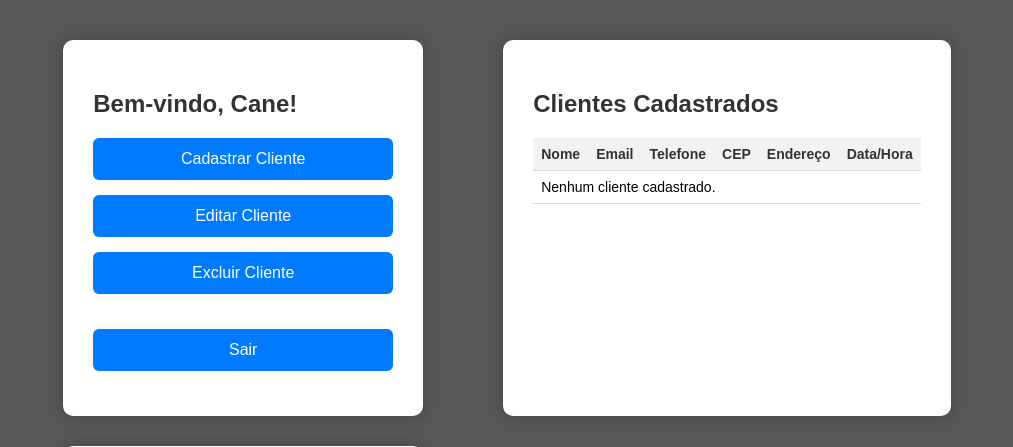
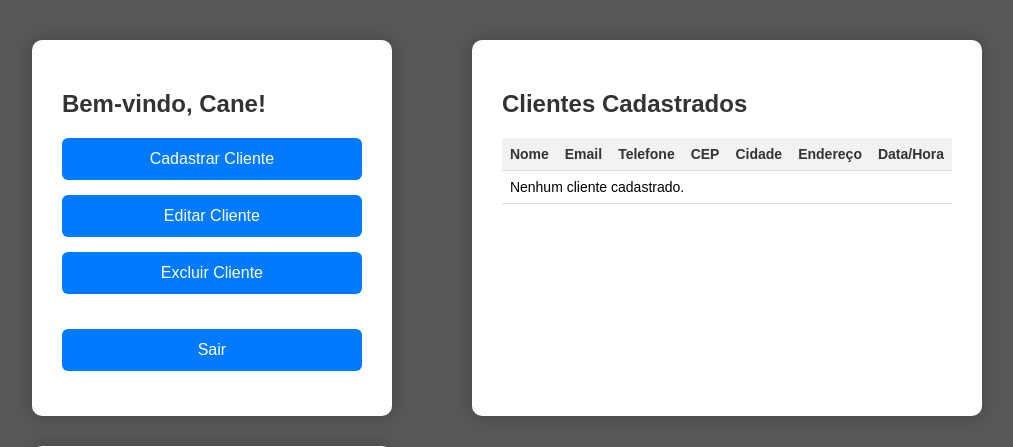
Before and after one commit to GabrielBiz6745/SA, a PHP site: page /inicial.php in a window 1280 px wide. Shown: the top 447 px of the page, without its empty margins (133-1146 px from the left). Run offline with PHP 8.4, Linux system fonts and the light colour scheme; data that the repository does not hold is empty.

Commit message:
update 6.5

```diff
--- a/inicial.php
+++ b/inicial.php
@@ -143,6 +143,7 @@ require_once 'conexaoSA.php';
                         <th>Email</th>
                         <th>Telefone</th>
                         <th>CEP</th>
+                        <th>Cidade</th>
                         <th>Endereço</th>
                         <th>Data/Hora</th>
                     </tr>
@@ -155,13 +156,14 @@ require_once 'conexaoSA.php';
                                 <td><?php echo htmlspecialchars($row['email']); ?></td>
                                 <td><?php echo htmlspecialchars($row['telefone']); ?></td>
                                 <td><?php echo htmlspecialchars($row['cep']); ?></td>
+                                <td><?php echo htmlspecialchars($row['cidade']); ?></td>
                                 <td><?php echo htmlspecialchars($row['endereco']); ?></td>
                                 <td><?php echo date('d/m/Y H:i', strtotime($row['data_cadastro'])); ?></td>
                             </tr>
                         <?php endwhile; ?>
                     <?php else: ?>
                         <tr>
-                            <td colspan="6">Nenhum cliente cadastrado.</td>
+                            <td colspan="7">Nenhum cliente cadastrado.</td>
                         </tr>
                     <?php endif; ?>
                 </tbody>
```
